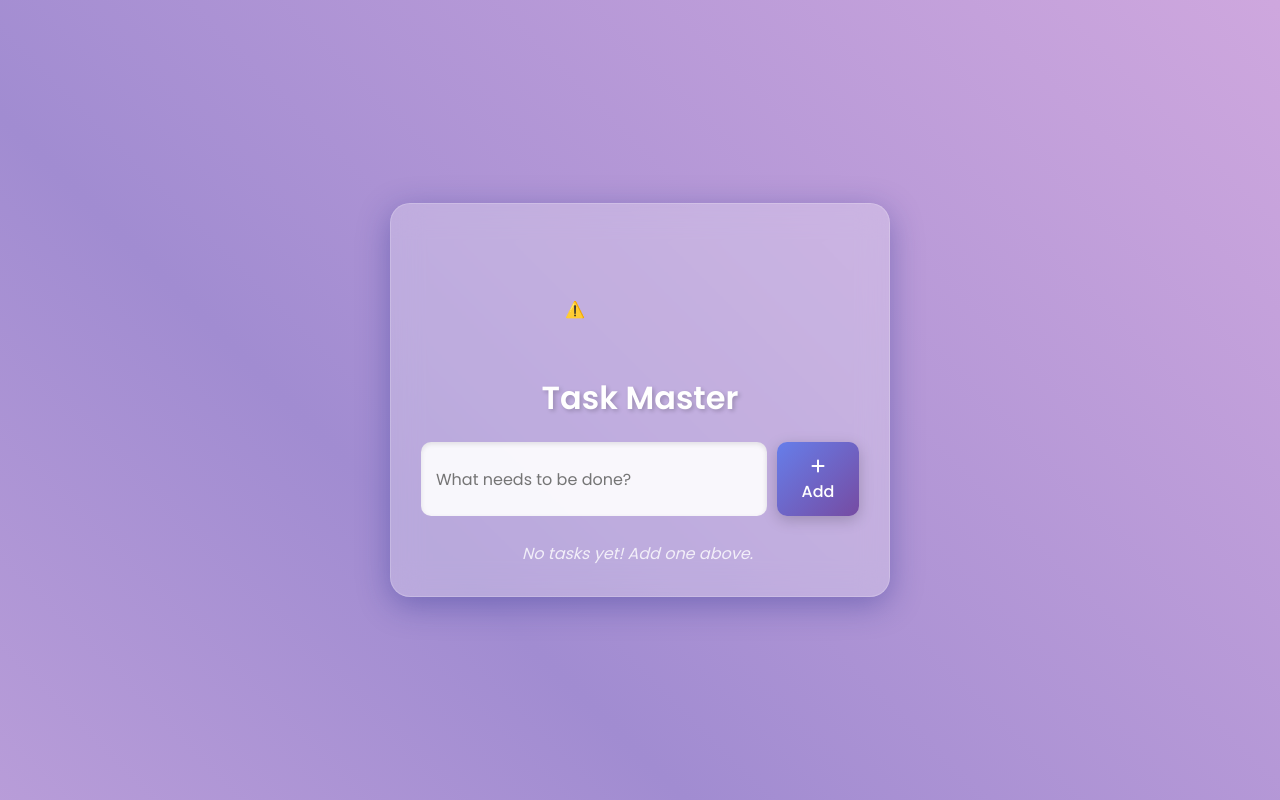
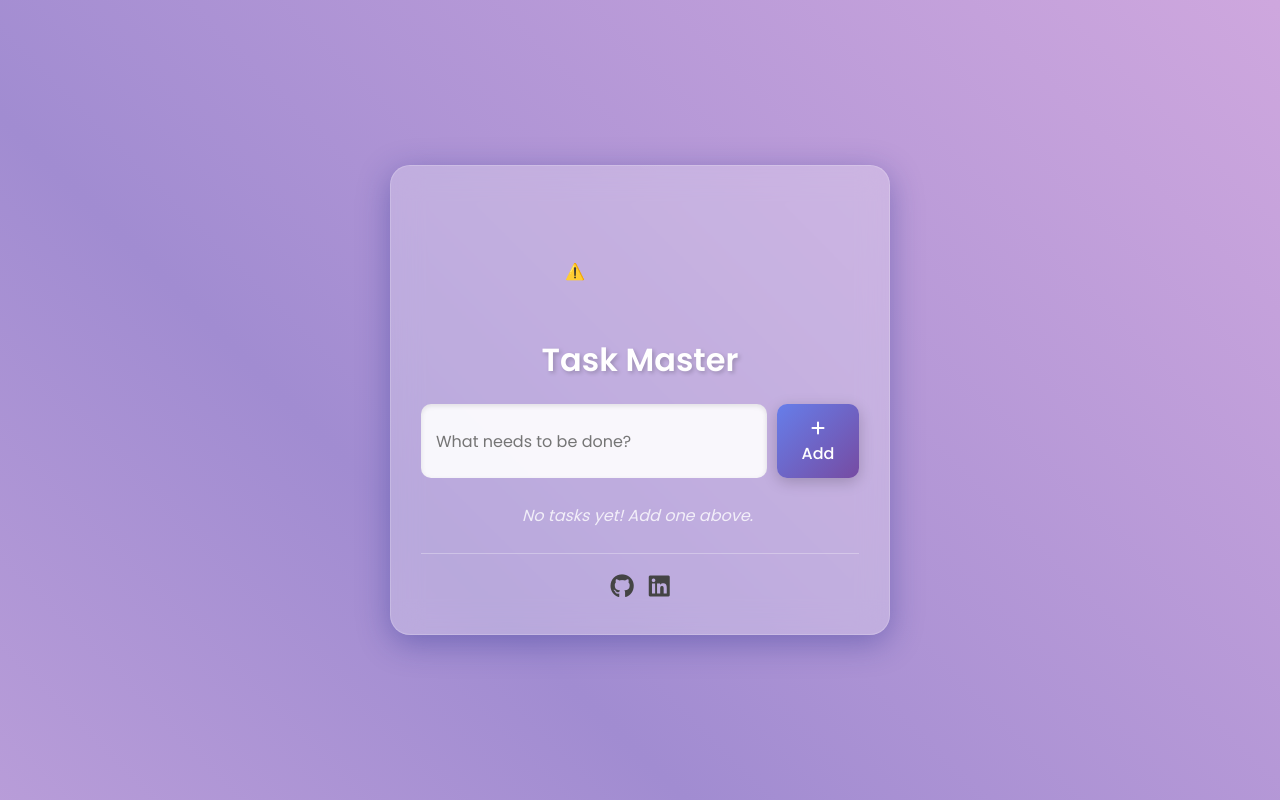
Before and after one commit to ShivangChaurasia/TodoApp, a website: page index.html in a window 1280 px wide. Drawn offline with nearby package versions, Linux system fonts and the light colour scheme; no server answers.

Commit message:
feat: Implement a new footer component with social media links and corresponding styles.

```diff
--- a/app.js
+++ b/app.js
@@ -137,6 +137,17 @@ function TodoApp() {
                     ))
                 )}
             </div>
+
+            <footer className="app-footer">
+                <div className="social-links">
+                    <a href="https://github.com/ShivangChaurasia" target="_blank" rel="noopener noreferrer" title="GitHub">
+                        <i className="fab fa-github"></i>
+                    </a>
+                    <a href="https://www.linkedin.com/in/shivang-chaurasia-754232297/" target="_blank" rel="noopener noreferrer" title="LinkedIn">
+                        <i className="fab fa-linkedin"></i>
+                    </a>
+                </div>
+            </footer>
         </div>
     );
 }
--- a/styles.css
+++ b/styles.css
@@ -206,3 +206,30 @@ h1 {
     font-style: italic;
     opacity: 0.8;
 }
+
+/* Footer Styles */
+.app-footer {
+    width: 100%;
+    margin-top: 25px;
+    padding-top: 15px;
+    border-top: 1px solid rgba(255, 255, 255, 0.3);
+    display: flex;
+    justify-content: center;
+    align-items: center;
+}
+
+.social-links {
+    display: flex;
+    gap: 15px;
+}
+
+.social-links a {
+    color: #444;
+    font-size: 24px;
+    transition: all 0.3s ease;
+}
+
+.social-links a:hover {
+    color: #667eea;
+    transform: translateY(-3px);
+}
```
